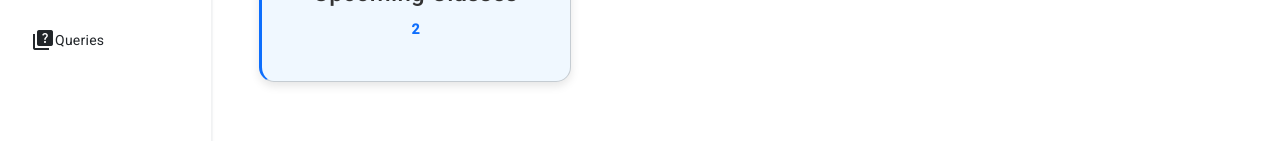
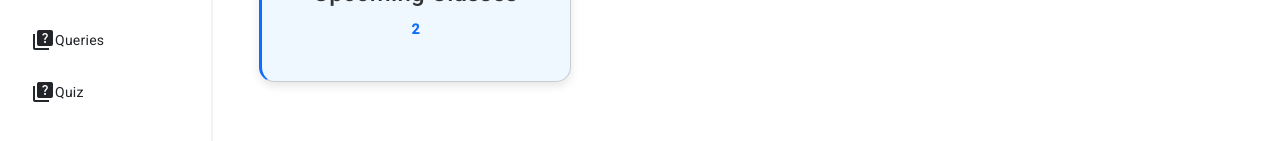
Before and after one commit to vivekcse123/LMS, an Angular app: page /admin/dashboard/home in a window 1280 px wide. Shown: the part 355-496 px from the top of the page. Built offline with nearby package versions, Linux system fonts and the light colour scheme.

Commit message:
New Quiz Component configuration

```diff
--- a/package.json
+++ b/package.json
@@ -23,7 +23,7 @@
     "@angular/platform-server": "^17.1.0",
     "@angular/router": "^17.1.0",
     "@angular/ssr": "^17.1.0",
-    "bootstrap": "^5.3.5",
+    "bootstrap": "^5.3.6",
     "express": "^4.18.2",
     "rxjs": "~7.8.0",
     "tslib": "^2.3.0",
--- a/src/app/admin/admin-routing.module.ts
+++ b/src/app/admin/admin-routing.module.ts
@@ -7,6 +7,7 @@ import { StudentListComponent } from './student-list/student-list.component';
 import { UploadNotesComponent } from './upload-notes/upload-notes.component';
 import { UploadAssignmentsComponent } from './upload-assignments/upload-assignments.component';
 import { QueriesComponent } from './queries/queries.component';
+import { QuizComponent } from './quiz/quiz.component';
 
 const routes: Routes = [
   {path: '', redirectTo: 'dashboard', pathMatch: 'full'},
@@ -20,7 +21,8 @@ const routes: Routes = [
       {path: 'students-list', component: StudentListComponent},
       {path: 'upload-notes', component: UploadNotesComponent},
       {path: 'upload-assignments', component: UploadAssignmentsComponent},
-      {path: 'queries', component: QueriesComponent}
+      {path: 'queries', component: QueriesComponent},
+      {path: 'quiz', component: QuizComponent}
     ]
   },
 ];
--- /dev/null
+++ b/src/app/admin/quiz/quiz.component.html
@@ -0,0 +1 @@
+<p>quiz works!</p>
--- a/src/app/app.config.ts
+++ b/src/app/app.config.ts
@@ -6,5 +6,5 @@ import { provideClientHydration } from '@angular/platform-browser';
 import { provideAnimationsAsync } from '@angular/platform-browser/animations/async';
 
 export const appConfig: ApplicationConfig = {
-  providers: [provideRouter(routes), provideClientHydration(), provideAnimationsAsync()]
+  providers: [provideRouter(routes), provideClientHydration(), provideAnimationsAsync(), provideAnimationsAsync()]
 };
--- a/src/app/shared/admin-side-bar/admin-side-bar.component.html
+++ b/src/app/shared/admin-side-bar/admin-side-bar.component.html
@@ -54,5 +54,14 @@
         <mat-icon aria-hidden="false" aria-label="Example Queries icon" fontIcon="quiz"></mat-icon>Queries
       </a>
     </li>
+    <li class="nav-item mb-2">
+      <a
+        [routerLink]="'/admin/dashboard/quiz'"
+        class="nav-link d-flex align-items-center text-dark"
+        routerLinkActive="active-link"
+        [routerLinkActiveOptions]="{ exact: true }">
+        <mat-icon aria-hidden="false" aria-label="Example Quiz icon" fontIcon="quiz"></mat-icon>Quiz
+      </a>
+    </li>
   </ul>
 </div>
```
Also changed, not shown: src/app/admin/quiz/quiz.component.ts (added, +12 -0 lines), src/app/admin/quiz/quiz.component.css (added), 2 other files (tests, documents, lock files or other folders).
